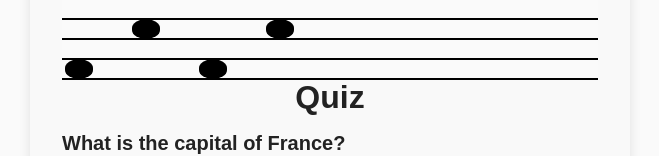
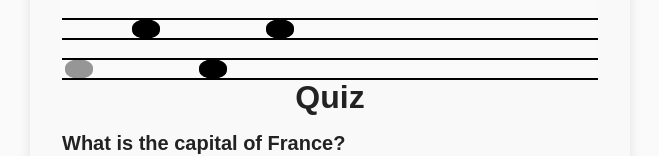
Before and after one commit to w-gluza/ghostnote, a Next.js app: page /quiz in a window 1280 px wide. Shown: the part 199-355 px from the top of the page, without its empty margins (310-969 px from the left). Built offline with nearby package versions, Linux system fonts and the light colour scheme.

Commit message:
feat: finalize MIDI drum mapping with visual layout and velocity labels

```diff
--- a/app/common/MusicStaff/MusicStaff.tsx
+++ b/app/common/MusicStaff/MusicStaff.tsx
@@ -37,7 +37,7 @@ const MusicStaff: React.FC<MusicStaffProps> = ({
             key={`${stepIndex}-${midi}-${i}`}
             row={midiPositionMap[midi]}
             column={stepIndex + 1}
-            // velocity={velocity}
+            velocity={velocity}
           />
         ))
       )}
--- a/app/common/Note/Note.tsx
+++ b/app/common/Note/Note.tsx
@@ -3,15 +3,17 @@ import styles from "./Note.module.css";
 
 interface NoteProps {
   row: number; // grid row to start at (1-based)
-  column?: number | string; // optional: grid column (default = center)
+  column?: number | string;
+  velocity: number;
 }
 
-const Note: React.FC<NoteProps> = ({ row, column = 1 }) => (
+const Note: React.FC<NoteProps> = ({ row, column = 1, velocity }) => (
   <div
     className={styles.note}
     style={{
       gridRow: `${row} / span 2`,
       gridColumn: column,
+      opacity: velocity && velocity < 64 ? 0.4 : 1,
     }}
   />
 );
--- a/app/components/quiz/Quiz.tsx
+++ b/app/components/quiz/Quiz.tsx
@@ -54,7 +54,7 @@ const Quiz = () => {
 
   const pattern: Array<[MidiNoteValue, VelocityValue][]> = [
     [
-      [36, 100],
+      [36, 30],
       [42, 100],
     ],
     [[42, 100]],
```
